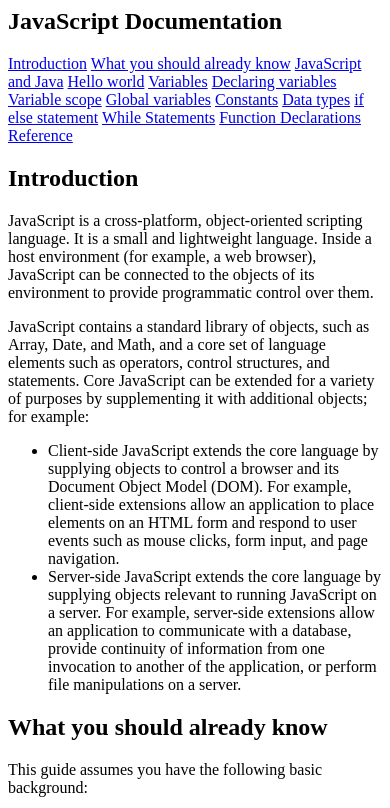
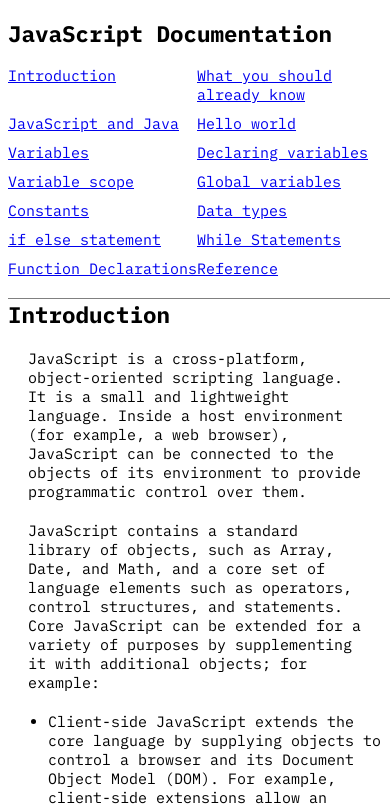
Before and after one commit to britzdylan/FCC_technical_doc_page, a plain HTML site: page index.html in a window 390 px wide. Shown: the top 808 px of the page. Drawn offline with Linux system fonts and the light colour scheme.

Commit message:
Update 1

```diff
--- a/index.html
+++ b/index.html
@@ -1,5 +1,7 @@
-<script src="https://cdn.freecodecamp.org/testable-projects-fcc/v1/bundle.js"></script>
+
 <link href="https://fonts.googleapis.com/css?family=IBM+Plex+Mono:300,400,400i,700" rel="stylesheet">
+<link href="style.css" rel="stylesheet">
+<link rel="stylesheet" href="https://cdnjs.cloudflare.com/ajax/libs/font-awesome/4.7.0/css/font-awesome.min.css">
 <!--
 
 Hello Camper!
@@ -11,7 +13,30 @@ For now, the test suite only works in Chrome! Please read the README below in th
 -->
 <div id="container">
 
-<nav id="navbar">
+<div class="topnav">
+  <!-- Navigation links (hidden by default) -->
+  <nav id="navbar">
+      <header><h1>JavaScript Documentation</h1></header>
+    <div id="responsive-menu">
+      <a class="nav-link" href="#Introduction">Introduction</a>
+      <a class="nav-link" href="#What_you_should_already_know">What you should already know</a>
+      <a class="nav-link" href="#Javascript_and_Java">JavaScript and Java</a>
+      <a class="nav-link" href="#hello_world">Hello world</a>
+      <a class="nav-link" href="#Variables">Variables</a>
+      <a class="nav-link" href="#Declaring_variables">Declaring variables</a>
+      <a class="nav-link" href="#Variable_scope">Variable scope</a>
+      <a class="nav-link" href="#Global_variables">Global variables</a>
+      <a class="nav-link" href="#Constants">Constants</a>
+      <a class="nav-link" href="#Data_types">Data types</a>
+      <a class="nav-link" href="#if_else_statement">if else statement</a>
+      <a class="nav-link" href="#While_statements">While Statements</a>
+      <a class="nav-link" href="#Function_Declarations">Function Declarations</a>
+      <a class="nav-link" href="#Reference">Reference</a>
+    </div>
+  </nav>
+  <!-- "Hamburger menu" / "Bar icon" to toggle the navigation links -->
+</div>
+<!--<nav id="navbar">
   <header><h1>JavaScript Documentation</h1></header>
   <a class="nav-link" href="#Introduction">Introduction</a>
   <a class="nav-link" href="#What_you_should_already_know">What you should already know</a>
@@ -27,7 +52,7 @@ For now, the test suite only works in Chrome! Please read the README below in th
   <a class="nav-link" href="#While_statements">While Statements</a>
   <a class="nav-link" href="#Function_Declarations">Function Declarations</a>
   <a class="nav-link" href="#Reference">Reference</a>
-</nav>
+</nav> -->
 
 <main id="main-doc">
 
@@ -38,6 +63,7 @@ For now, the test suite only works in Chrome! Please read the README below in th
     <ul>
       <li>Client-side JavaScript extends the core language by supplying objects to control a browser and its Document Object Model (DOM). For example, client-side extensions allow an application to place elements on an HTML form and respond to user events such as mouse clicks, form input, and page navigation.</li>
       <li>Server-side JavaScript extends the core language by supplying objects relevant to running JavaScript on a server. For example, server-side extensions allow an application to communicate with a database, provide continuity of information from one invocation to another of the application, or perform file manipulations on a server.</li>
+      </ul>
   </section>
 
   <section class="main-section" id="What_you_should_already_know">
@@ -47,6 +73,7 @@ For now, the test suite only works in Chrome! Please read the README below in th
       <li>A general understanding of the Internet and the World Wide Web (WWW).</li>
       <li>Good working knowledge of HyperText Markup Language (HTML).</li>
       <li>Some programming experience. If you are new to programming, try one of the tutorials linked on the main page about JavaScript.</li>
+      </ul>
   </section>
 
   <section class="main-section" id="Javascript_and_Java">
@@ -57,20 +84,20 @@ For now, the test suite only works in Chrome! Please read the README below in th
   </section>
 
   <section class="main-section" id="hello_world">
-    <header><h2>Hello world</h2></header
+      <header><h2>Hello world</h2></header>
     <p>To get started with writing JavaScript, open the Scratchpad and write your first "Hello world" JavaScript code:</p>
       <code>function greetMe(yourName) {
     alert("Hello " + yourName);
   }
   greetMe("World");</code>
-    <p>Select the code in the pad and hit Ctrl+R to watch it unfold in your browser!</P>
+    <p>Select the code in the pad and hit Ctrl+R to watch it unfold in your browser!</p>
   </section>
 
   <section class="main-section" id="Variables">
     <header><h2>Variables</h2></header>
     <p>You use variables as symbolic names for values in your application. The names of variables, called identifiers, conform to certain rules</p>
     <p>A JavaScript identifier must start with a letter, underscore (_), or dollar sign ($); subsequent characters can also be digits (0-9). Because JavaScript is case sensitive, letters include the characters "A" through "Z" (uppercase) and the characters "a" through "z" (lowercase). </p>
-    <p>You can use ISO 8859-1 or Unicode letters such as å and ü in identifiers. You can also use the Unicode escape sequences as characters in identifiers. Some examples of legal names are Number_hits, temp99, and _name</P>
+    <p>You can use ISO 8859-1 or Unicode letters such as å and ü in identifiers. You can also use the Unicode escape sequences as characters in identifiers. Some examples of legal names are Number_hits, temp99, and _name</p>
   </section>
 
   <section class="main-section" id="Declaring_variables">
@@ -192,18 +219,17 @@ function f() {
     <p>Example: </p>
     <p>The following while loop iterates as long as n is less than three:</p>
     <code>var n = 0;
-var x = 0;
-while (n < 3) {
-  n++;
-  x += n;
-             }</code>
+                var x = 0;
+                while (n %lt; 3) {
+                  n++;
+                  x += n;}</code>
       <p>With each iteration, the loop increments n and adds that value to x. Therefore, x and n take on the following values:</p>
       <ul>
         <li>After the first pass: n = 1 and x = 1</li>
         <li>After the second pass: n = 2 and x = 3</li>
         <li>After the third pass: n = 3 and x = 6</li>
       </ul>
-      <p>After completing the third pass, the condition n < 3 is no longer true, so the loop terminates.</p>
+      <p>After completing the third pass, the condition n &lt;3 is no longer true, so the loop terminates.</p>
 
 
   </section>
@@ -214,6 +240,7 @@ while (n < 3) {
       <li>The name of the function.</li>
       <li>A list of arguments to the function, enclosed in parentheses and separated by commas.</li>
       <li>The JavaScript statements that define the function, enclosed in curly brackets, { }.</li>
+      </ul>
       <p>For example, the following code defines a simple function named square:</p>
       <code>function square(number) {
   return number * number;
--- a/style.css
+++ b/style.css
@@ -2,8 +2,28 @@ body {
   font-family: 'IBM Plex Mono', monospace;
   font-size: 15px;
 }
+#Reference {
+    margin: 0 0 50px 0;
+}
 
-@media (max-width: 1920px) {
+code {
+    display: block;
+    background-color: lightgray;
+    padding: 5px;
+    margin: 10px 0 10px 30px;
+}
+
+p {
+    margin: 20px;
+}
+
+.nav-link:hover,
+.nav-link:active{
+    color: black;
+    font-weight: 600;
+}
+
+@media (min-width: 960px) {
   h1 {
     padding: 0;
     margin: 20px 20px 20px 0;
@@ -11,6 +31,7 @@ body {
   #container {
     height: 100vh;
     display: flex;
+    margin: 0 0 100px 0;
   }
 
   #navbar {
@@ -23,7 +44,7 @@ body {
   }
 
   #main-doc {
-    margin: 0 0 0 30%;
+    margin: 0 0 10% 30%;
     padding: 50px 20px 50px 20px;
     width: 70%;
 
@@ -33,9 +54,45 @@ body {
     display: block;
     line-height: 2.5;
     border-bottom: 1px solid black;
+    color: gray;
   }
 }
 
-@media (max-width: 900px) {
+@media (max-width: 960px) {
+ #container {
+     padding: 0;
+     margin: 0;
+  }
+
+#responsive-menu {
+    display: grid;
+    grid-template-columns: auto auto;
+    grid-row-gap: 10px;
+    background-color: white;
+    margin: 0;
+    padding: 0 0 20px 0;
+    top: 0;
+    border-bottom: 1px solid grey;
+
+  }
+#main-doc {
+    margin: 300px 0 10% 0;
+    padding: 20px auto ;
+    width: 100%;
+
+  }
+
+.topnav {
+    width: 100%;
+    margin: 0;
+    padding: 0;
+    height: 200px;
+    width: 100%;
+    background-color: white;;
+    position: fixed;
+    top: 0;
+    border-bottom: 1px solid grey;
+    }
+
 
 }
```
